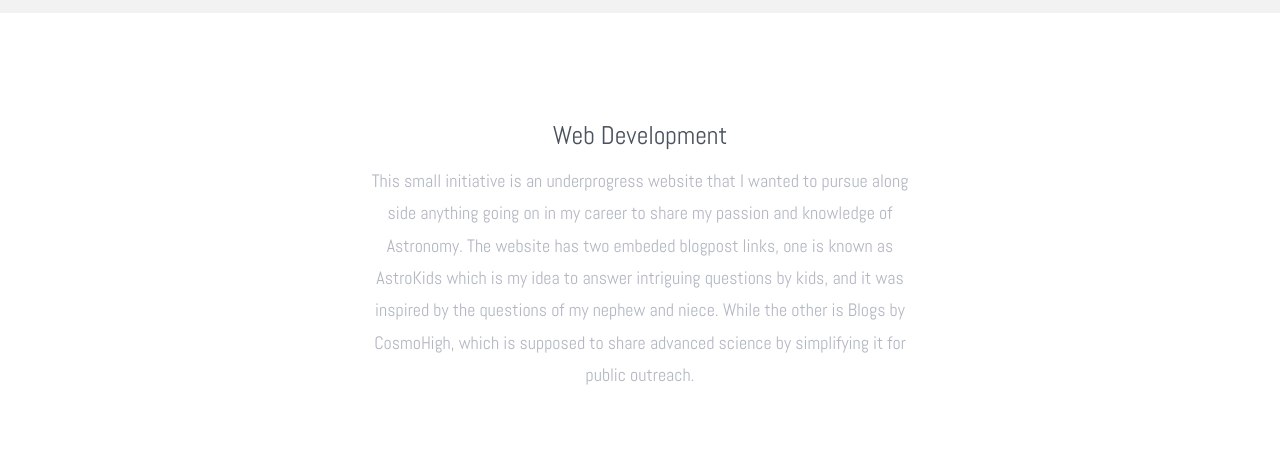
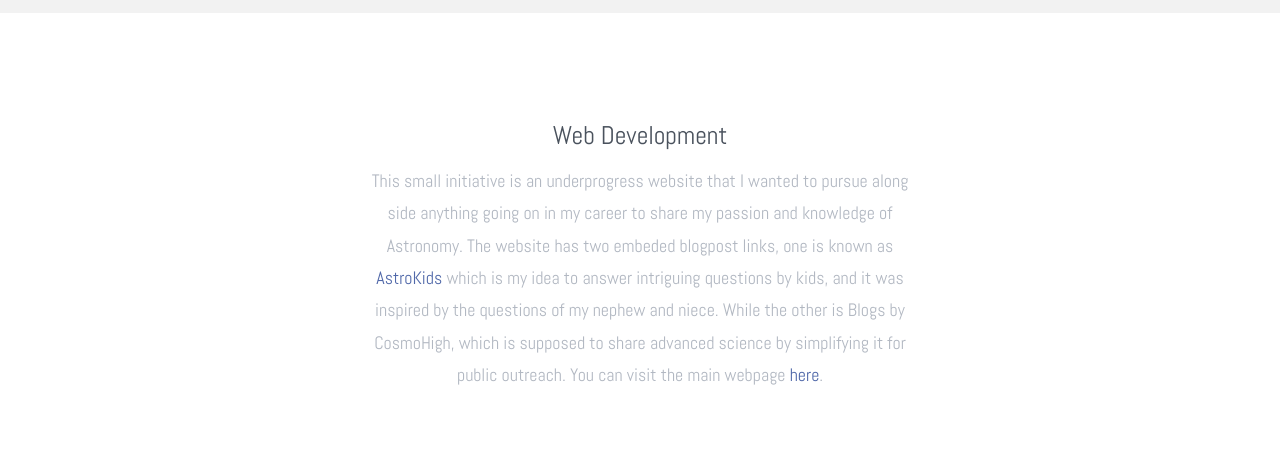
Before and after one commit to ErajGulraiz/eeport.github.io, a website: page webdev.html in a window 1280 px wide. Shown: the part 153-605 px from the top of the page. Drawn offline with Linux system fonts and the light colour scheme; files whose address does not match are found by name.

Commit message:
Update webdev.html

```diff
--- a/webdev.html
+++ b/webdev.html
@@ -61,8 +61,9 @@
         <div class="col-md-6 col-md-offset-3 mb40 text-center">
           <h2>Web Development</h2>
           <p>This small initiative is an underprogress website that I wanted to pursue along side anything going on in my career to share my passion and knowledge of Astronomy.
-            The website has two embeded blogpost links, one is known as AstroKids which is my idea to answer intriguing questions by kids, and it was inspired by the questions
-            of my nephew and niece. While the other is Blogs by CosmoHigh, which is supposed to share advanced science by simplifying it for public outreach. </p>
+            The website has two embeded blogpost links, one is known as <a href="https://astrokidsbycosmohigh.blogspot.com/">AstroKids</a> which is my idea to answer intriguing questions by kids, and it was inspired by the questions
+            of my nephew and niece. While the other is  Blogs by CosmoHigh, which is supposed to share advanced science by simplifying it for public outreach. You can visit the main webpage <a href="https://erajgulraiz.github.io/cosmohigh/">here</a>.
+            </p>
         </div>
         <div class="col-md-6">
           <p></p>
```
